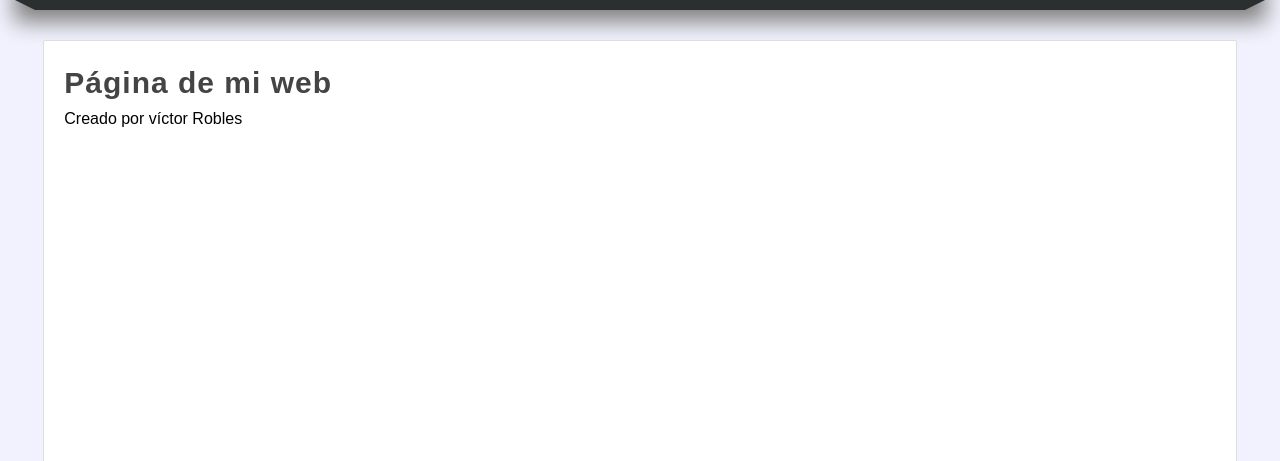
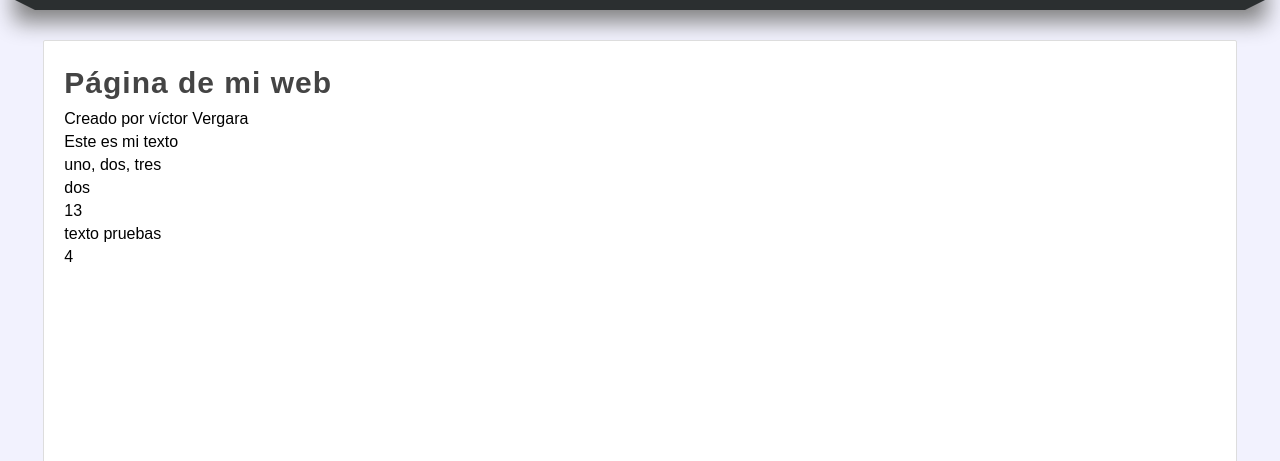
Before and after one commit to VergaraVictor/MasterEnPython, a Django app: page /pagina-pruebas/ in a window 1280 px wide. Shown: the part 182-643 px from the top of the page. Run offline with Django 3.2, Linux system fonts and the light colour scheme.

Commit message:
FiltrosPorDefecto

```diff
--- a/23-Django/aprendiendoDjango/miapp/templates/pagina.html
+++ b/23-Django/aprendiendoDjango/miapp/templates/pagina.html
@@ -5,6 +5,30 @@
 {% block content %}
 
 <h1 class="title">Página de mi web</h1>
-<p>Creado por víctor Robles</p>
+<p>{{"Creado por víctor Vergara ñññ"|cut:"ñ" }}</p>
+
+<p>
+    {{texto|default:"no hay nada"}}
+</p>
+
+<p>
+    {{lista|join:', '}}
+</p>
+
+<p>
+    {{lista|random}}
+</p>
+
+<p>
+    {{"texto pruebas"|length}}
+</p>
+
+<p>
+    {{"texto Pruebas"|lower}}
+</p>
+
+<p>
+    {{"<h1>texto</h1> <strong>Pruebas</strong> hola <p> mundo </p>"|striptags|wordcount}}
+</p>
 
 {% endblock %}
--- a/23-Django/aprendiendoDjango/miapp/views.py
+++ b/23-Django/aprendiendoDjango/miapp/views.py
@@ -64,7 +64,10 @@ def pagina(request, redirigir=0):
     if redirigir == 1:
         return redirect('contacto', nombre="Víctor", apellidos="Vergara")
 
-    return render(request, 'pagina.html')
+    return render(request, 'pagina.html', {
+        'texto': 'Este es mi texto',
+        'lista': ['uno', 'dos', 'tres']
+    })
 
 def contacto(request, nombre="", apellidos=""):
     html = ""
```
